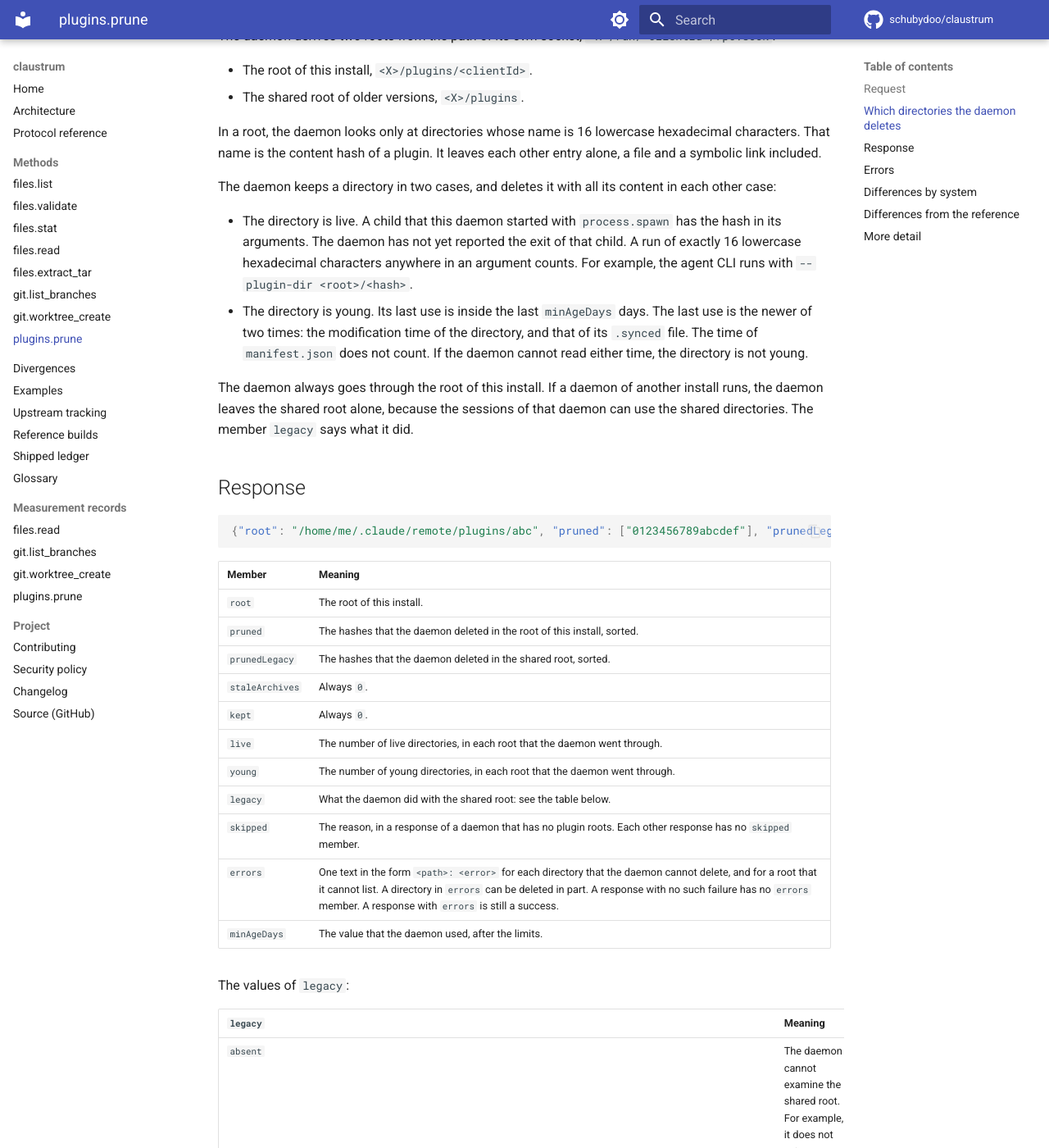
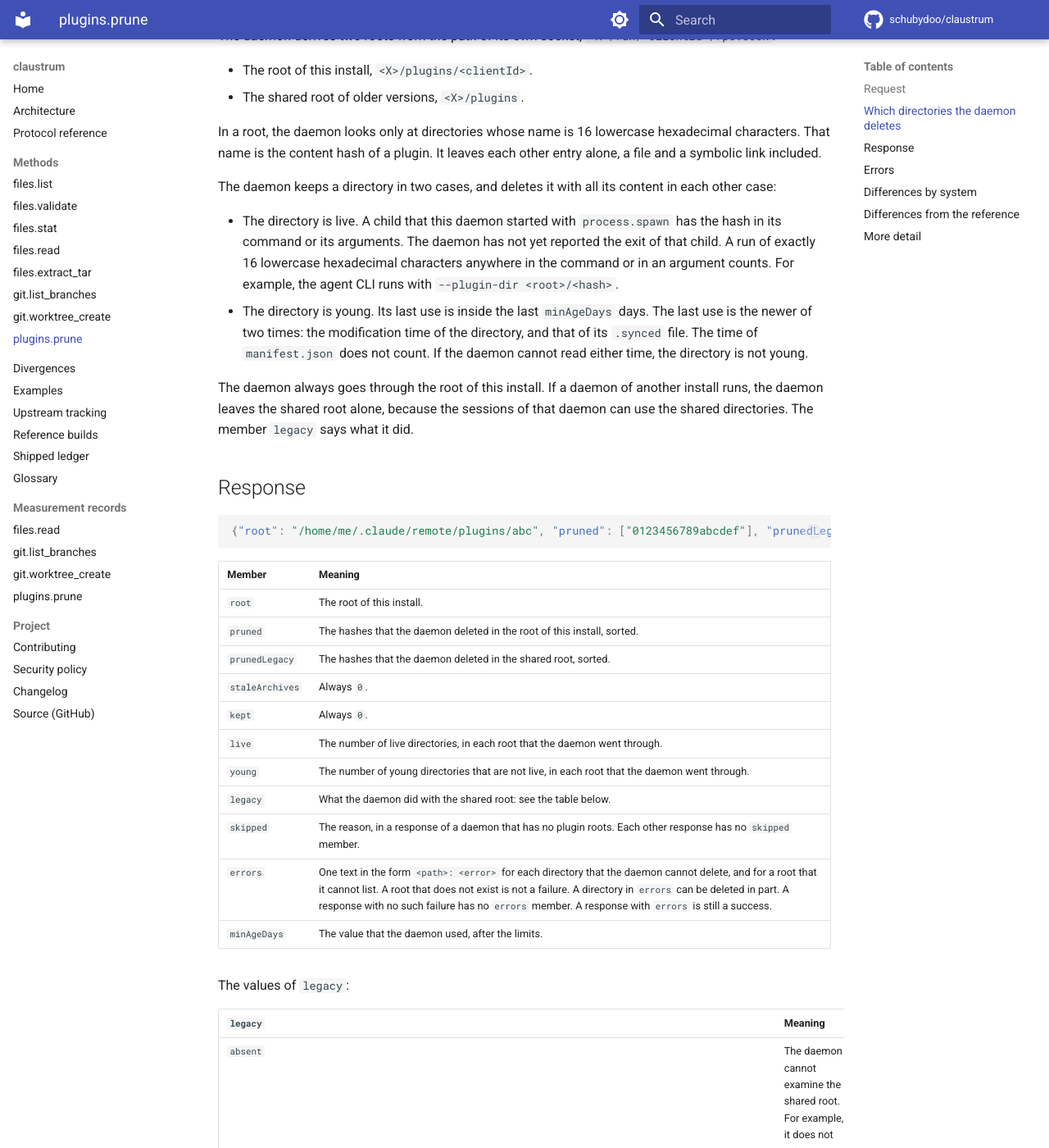
Before and after one commit to schubydoo/claustrum, an MkDocs documentation site: the page built from docs/protocol/plugins-prune.md, in a window 1280 px wide and 1400 px high, scrolled down 665 px. Shown: the whole window at 82% size. Built offline with MkDocs 1.6.1 and Material for MkDocs 9.7.7, drawn with Linux system fonts in a browser that asks for light colours; comment, search, counter and statistics services are not loaded; some of the changed text lies outside the part shown.

Commit message:
docs: fix the nits of the local review of the plugins.prune page
Co-Authored-By: Claude Opus 5.5 <noreply@anthropic.com>

```diff
--- a/docs/protocol/plugins-prune.md
+++ b/docs/protocol/plugins-prune.md
@@ -26,7 +26,7 @@ In a root, the daemon looks only at directories whose name is 16 lowercase hexad
 
 The daemon keeps a directory in two cases, and deletes it with all its content in each other case:
 
-- The directory is live. A child that this daemon started with `process.spawn` has the hash in its arguments. The daemon has not yet reported the exit of that child. A run of exactly 16 lowercase hexadecimal characters anywhere in an argument counts. For example, the agent CLI runs with `--plugin-dir <root>/<hash>`.
+- The directory is live. A child that this daemon started with `process.spawn` has the hash in its command or its arguments. The daemon has not yet reported the exit of that child. A run of exactly 16 lowercase hexadecimal characters anywhere in the command or in an argument counts. For example, the agent CLI runs with `--plugin-dir <root>/<hash>`.
 - The directory is young. Its last use is inside the last `minAgeDays` days. The last use is the newer of two times: the modification time of the directory, and that of its `.synced` file. The time of `manifest.json` does not count. If the daemon cannot read either time, the directory is not young.
 
 The daemon always goes through the root of this install. If a daemon of another install runs, the daemon leaves the shared root alone, because the sessions of that daemon can use the shared directories. The member `legacy` says what it did.
@@ -45,10 +45,10 @@ The daemon always goes through the root of this install. If a daemon of another
 | `staleArchives` | Always `0`. |
 | `kept` | Always `0`. |
 | `live` | The number of live directories, in each root that the daemon went through. |
-| `young` | The number of young directories, in each root that the daemon went through. |
+| `young` | The number of young directories that are not live, in each root that the daemon went through. |
 | `legacy` | What the daemon did with the shared root: see the table below. |
 | `skipped` | The reason, in a response of a daemon that has no plugin roots. Each other response has no `skipped` member. |
-| `errors` | One text in the form `<path>: <error>` for each directory that the daemon cannot delete, and for a root that it cannot list. A directory in `errors` can be deleted in part. A response with no such failure has no `errors` member. A response with `errors` is still a success. |
+| `errors` | One text in the form `<path>: <error>` for each directory that the daemon cannot delete, and for a root that it cannot list. A root that does not exist is not a failure. A directory in `errors` can be deleted in part. A response with no such failure has no `errors` member. A response with `errors` is still a success. |
 | `minAgeDays` | The value that the daemon used, after the limits. |
 
 The values of `legacy`:
@@ -87,7 +87,7 @@ The paths and the `<error>` texts in `legacy` and `errors` are those of the oper
 
 ## Differences from the reference
 
-claustrum is built to answer as the reference daemon does, and no entry of the divergence catalog applies to this method. `kept` and `staleArchives` are in the response because the reference has them. No measurement against the reference build `19f30c46` made either one differ from `0`.
+claustrum is built to answer as the reference daemon does, and no entry of the divergence catalog applies to this method. `kept` and `staleArchives` are in the response because the reference has them. No measurement against the reference build `19f30c46` made either one differ from `0`. The `errors` member and the request with no `params` are from the code of claustrum. No measurement against the reference covers them.
 
 ## More detail
 
```
